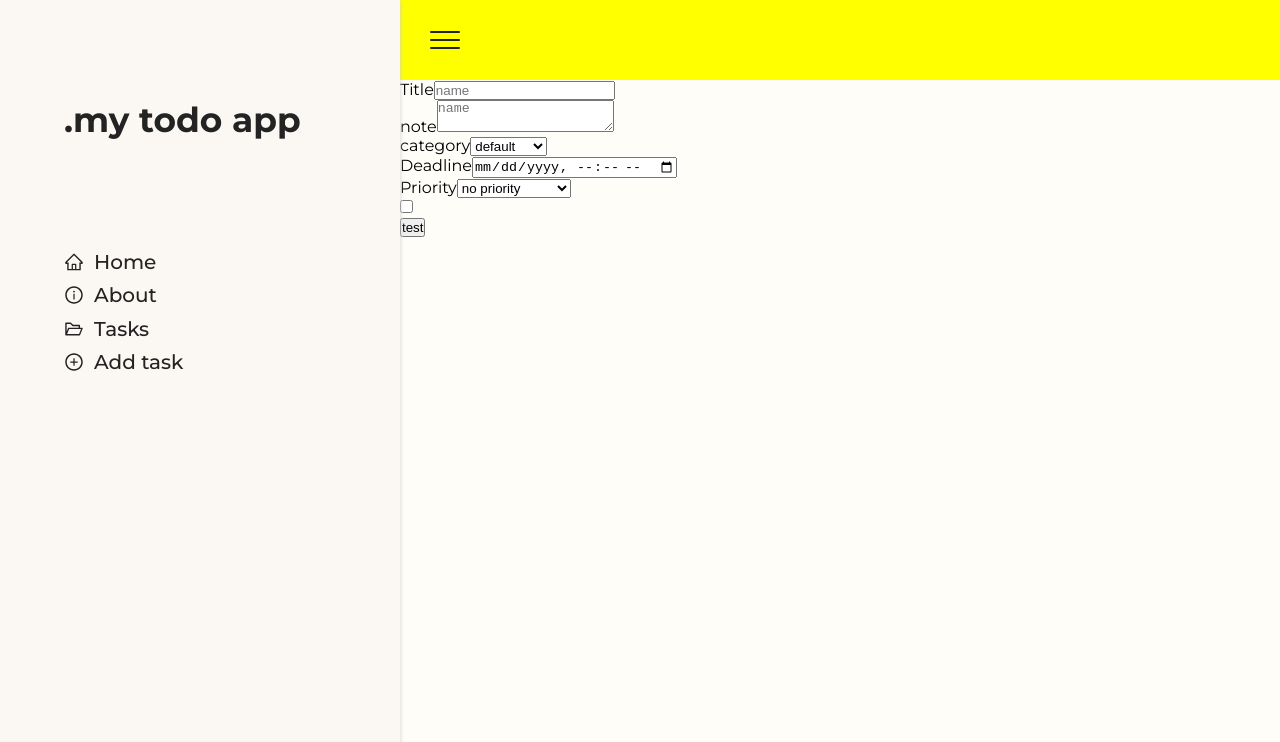
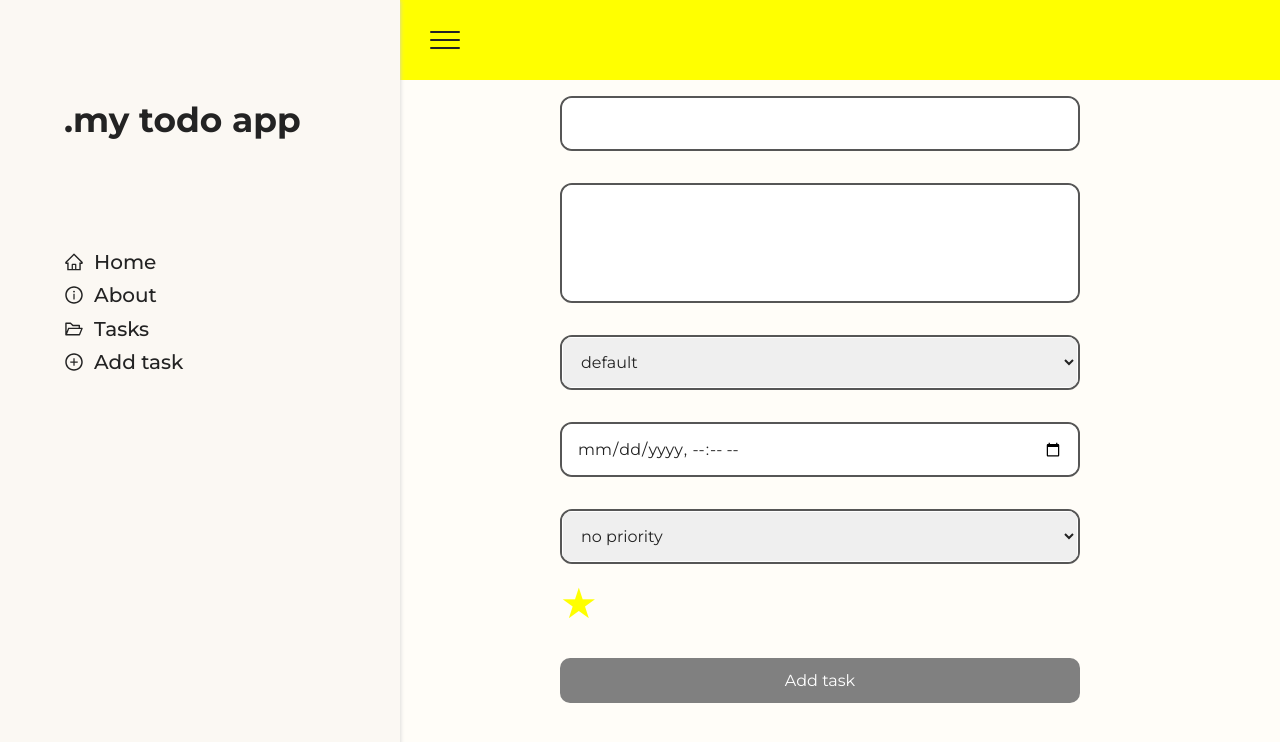
Before and after one commit to dkveil/my-todo-app-with-ts, a React (Create React App) app: page /add-task in a window 1280 px wide. Shown: the top 742 px of the page. Built offline with nearby package versions, Linux system fonts and the light colour scheme.

Commit message:
input styles

```diff
--- a/src/components/Form/Form.styles.ts
+++ b/src/components/Form/Form.styles.ts
@@ -1 +1,151 @@
 import styled from "styled-components";
+import { theme } from '../../styles/theme'
+
+type FieldType = {
+    fieldtype: "text" | "textarea" | "date" | "select" | "checkbox";
+}
+
+type InputType = {
+    inputtype?: "checkbox-star"
+}
+
+export const Wrapper = styled.form`
+    display: flex;
+    flex-direction: column;
+    padding: 1rem 10rem;
+    width: 520px;
+
+`
+
+export const Field = styled.div<FieldType>`
+    position: relative;
+    overflow: hidden;
+    border-radius: 12px;
+    border: 2px solid ${({theme}) => theme.color.formfieldborder};
+    margin-bottom: 2rem;
+    width: 520px;
+
+    input, textarea, select {
+        background-color: ${({theme}) => theme.colorformfieldbg};
+        padding: 13px 15px;
+    }
+
+    select {
+        padding: 13px 14px;
+    }
+
+    ${(props) => {
+        switch(props.fieldtype){
+            case 'text':
+                return`
+                    height: 55px;
+                `
+            case 'textarea':
+                return`
+                    height: 120px;
+                `
+            case 'select':
+                return`
+                    height: 55px;
+                `
+            case 'date':
+                return`
+                    height: 55px
+                `
+            case 'checkbox':
+                return`
+                    height: 30px;
+                    border: none;
+                    border-radius: 0;
+                    overflow: visible;
+                `
+        }
+    }}
+`
+
+export const Label = styled.div`
+    display: none;
+    position: absolute;
+    font-size: 16px;
+    left: 17px;
+    top: 18px;
+    color: ${({theme}) => theme.color.font};
+`
+
+export const Input = styled.input<InputType>`
+
+    ${(props) => {
+        switch(props.inputtype){
+            case 'checkbox-star':
+                return`
+                    position: relative;
+                    font-size: 42px;
+                    cursor: pointer;
+                    visibility: hidden;
+
+                    :before{
+                        top: -150%;
+                        position: absolute;
+                        color: yellow;
+                        content: "\\2605";
+                        visibility: visible;
+                    }
+
+                    :checked:before{
+                        content: "\\2606";
+                    }
+
+                `
+                default:
+                    return`
+                        width: 100%;
+                        height: 100%;
+                        color: ${theme.color.font};
+                        font-size: 16px;
+                        font-family: ${theme.font.family.primary};
+                        border: none;
+                    `
+            }
+        }}
+`
+
+export const TextArea = styled.textarea`
+    color: ${({theme}) => theme.color.font};
+    font-size: 16px;
+    font-family: ${({theme}) => theme.font.family.primary};
+    width: 100%;
+    height: 100%;
+    resize: none;
+    border: none;
+`
+
+export const Select = styled.select`
+    color: ${({theme}) => theme.color.font};
+    font-family: ${({theme}) => theme.font.family.primary};
+    font-size: 16px;
+    width: 100%;
+    height: 100%;
+    outline: none;
+    border: 1px solid ${({theme}) => theme.color.formfieldbg};
+
+    :-moz-focusring{
+        color: transparent;
+        text-shadow: 0 0 0 white;
+    }
+`
+
+export const Option = styled.option`
+    border: none;
+    outline: none;
+`
+
+export const Button = styled.button`
+    font-family: ${theme.font.family.primary};
+    font-size: 16px;
+    background-color: ${theme.color.formbtnbg};
+    width: 520px;
+    height: 45px;
+    color: ${theme.color.formbtnfont};
+    border-radius: 10px;
+    border: none;
+`
--- a/src/components/NavbarCart/NavbarCart.styles.ts
+++ b/src/components/NavbarCart/NavbarCart.styles.ts
@@ -21,6 +21,8 @@ export const Wrapper = styled.div<WrapperTypes>`
         padding: 0 4rem;
         position: static;
         width: 400px;
+        height: 100%;
+        min-height: 100vh;
         transform: none;
     }
 `
--- a/src/containers/container.tsx
+++ b/src/containers/container.tsx
@@ -9,6 +9,7 @@ export const AppWrapper = styled.div`
 
     ${({theme}) => theme.mq.desktop}{
         flex-direction: row;
+        height: fit-content;
     }
 `
 
--- a/src/pages/AddTaskPage.tsx
+++ b/src/pages/AddTaskPage.tsx
@@ -2,7 +2,8 @@ import React from 'react'
 import { Formik } from "formik";
 import { useTasksContext } from './../context/TasksContext';
 import { v4 as uuidv4 } from "uuid";
-
+import * as Form from '../components/Form/Form.styles'
+import { Wrapper } from './../components/Navbar/Navbar.styles';
 
 type FormModel = {
     title: string;
@@ -17,7 +18,7 @@ const AddTaskPage = () => {
     const { AddTask } = useTasksContext()
 
     return (
-        <>
+        <div>
             <Formik<FormModel>
                 initialValues={{
                     title: "",
@@ -56,83 +57,101 @@ const AddTaskPage = () => {
                     }
 
                     return (
-                        <form onSubmit={handleSubmit}>
-                            <div>
-                                <label htmlFor="title">Title</label>
-                                <input
+                        <Form.Wrapper onSubmit={handleSubmit}>
+                            <Form.Field fieldtype="text">
+                                <Form.Label>Title</Form.Label>
+                                <Form.Input
                                     type="text"
                                     name="title"
-                                    placeholder="name"
                                     onChange={handleChange}
                                     value={values.title}
                                 />
-                            </div>
+                            </Form.Field>
 
-                            <div>
-                                <label htmlFor="note">note</label>
-                                <textarea
+                            <Form.Field fieldtype="textarea">
+                                <Form.Label>note</Form.Label>
+                                <Form.TextArea
                                     name="note"
-                                    placeholder="name"
                                     onChange={handleChange}
                                     value={values.note}
                                 />
-                            </div>
+                            </Form.Field>
 
-                            <div>
-                                <label htmlFor="category">category</label>
-                                <select
+                            <Form.Field fieldtype="select">
+                                <Form.Label>category</Form.Label>
+                                <Form.Select
                                     name="category"
                                     onChange={handleChange}
                                     value={values.category}
                                 >
-                                    <option value="default">default</option>
-                                    <option value="wish list">wish list</option>
-                                    <option value="personal">personal</option>
-                                    <option value="work">work</option>
-                                    <option value="shopping">shopping</option>
-                                    <option value="other">other</option>
-                                </select>
-                            </div>
+                                    <Form.Option value="default">
+                                        default
+                                    </Form.Option>
+                                    <Form.Option value="wish list">
+                                        wish list
+                                    </Form.Option>
+                                    <Form.Option value="personal">
+                                        personal
+                                    </Form.Option>
+                                    <Form.Option value="work">work</Form.Option>
+                                    <Form.Option value="shopping">
+                                        shopping
+                                    </Form.Option>
+                                    <Form.Option value="other">
+                                        other
+                                    </Form.Option>
+                                </Form.Select>
+                            </Form.Field>
 
-                            <div>
-                                <label htmlFor="deadline">Deadline</label>
-                                <input
+                            <Form.Field fieldtype="date">
+                                <Form.Label>Deadline</Form.Label>
+                                <Form.Input
                                     type="datetime-local"
                                     name="deadline"
-                                    onChange={(e: React.ChangeEvent<HTMLInputElement>) => dateOnChange(e)}
+                                    onChange={(
+                                        e: React.ChangeEvent<HTMLInputElement>
+                                    ) => dateOnChange(e)}
                                 />
-                            </div>
+                            </Form.Field>
 
-                            <div>
-                                <label htmlFor="priority">Priority</label>
-                                <select
+                            <Form.Field fieldtype="select">
+                                <Form.Label>Priority</Form.Label>
+                                <Form.Select
                                     name="priority"
                                     onChange={handleChange}
                                     value={values.priority}
                                 >
-                                    <option value="no priority">no priority</option>
-                                    <option value="low priority">low priority</option>
-                                    <option value="medium priority">
+                                    <Form.Option value="no priority">
+                                        no priority
+                                    </Form.Option>
+                                    <Form.Option value="low priority">
+                                        low priority
+                                    </Form.Option>
+                                    <Form.Option value="medium priority">
                                         medium priority
-                                    </option>
-                                    <option value="high priority">high priority</option>
-                                </select>
-                            </div>
+                                    </Form.Option>
+                                    <Form.Option value="high priority">
+                                        high priority
+                                    </Form.Option>
+                                </Form.Select>
+                            </Form.Field>
 
-                            <div>
-                                <input
-                                name="favorite"
-                                checked={values.favorite}
-                                type="checkbox"
-                                onChange={checkboxOnChange}
-                                />
-                            </div>
+                            <Form.Field fieldtype="checkbox">
+                                <Form.Input
+                                    inputtype='checkbox-star'
+                                    name="favorite"
+                                    checked={values.favorite}
+                                    type="checkbox"
+                                    onChange={checkboxOnChange}
+                                    />
+                                    <Form.Label>favorite?</Form.Label>
+                            </Form.Field>
 
-                            <button type="submit">test</button>
-                        </form>
-                )}}
+                            <Form.Button type="submit">Add task</Form.Button>
+                        </Form.Wrapper>
+                    );}}
             </Formik>
-        </>
+        </div>
     );
 };
 
```
Also changed, not shown: src/styles/theme.ts (+10 -1 lines).
